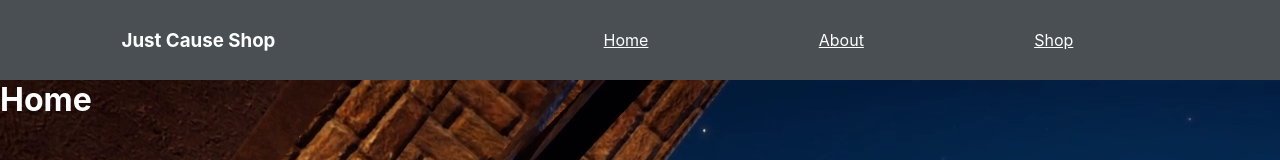
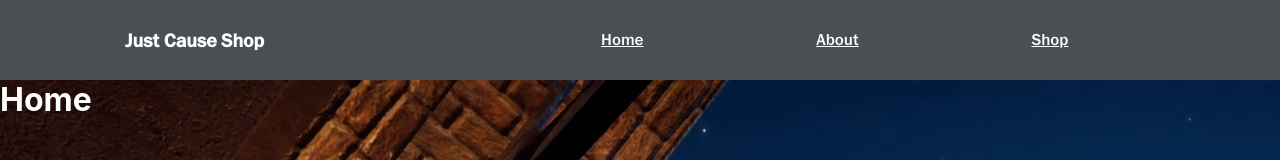
Before and after one commit to chapmancbVCU/shopping-cart, a React (Create React App) app: page /#/ in a window 1280 px wide. Shown: the top 160 px of the page. Built offline with nearby package versions, Linux system fonts and the light colour scheme.

Commit message:
Added fonts and set nav to JC3Medium

```diff
--- a/src/App.css
+++ b/src/App.css
@@ -1,3 +1,13 @@
+@font-face {
+  font-family: "JC3Heavy";
+  src: url("./fonts/JustCause3EnglishHeavy.otf") format("opentype");
+}
+
+@font-face {
+  font-family: "JC3Medium";
+  src: url("./fonts/JustCause3EnglishMedium.otf") format("opentype");
+}
+
 * {
   padding: 0;
   margin: 0;
@@ -10,6 +20,7 @@
 }
 
 nav {
+  font-family: "JC3Medium", sans-serif;
   display: flex;
   justify-content: space-around;
   align-items: center;
```
